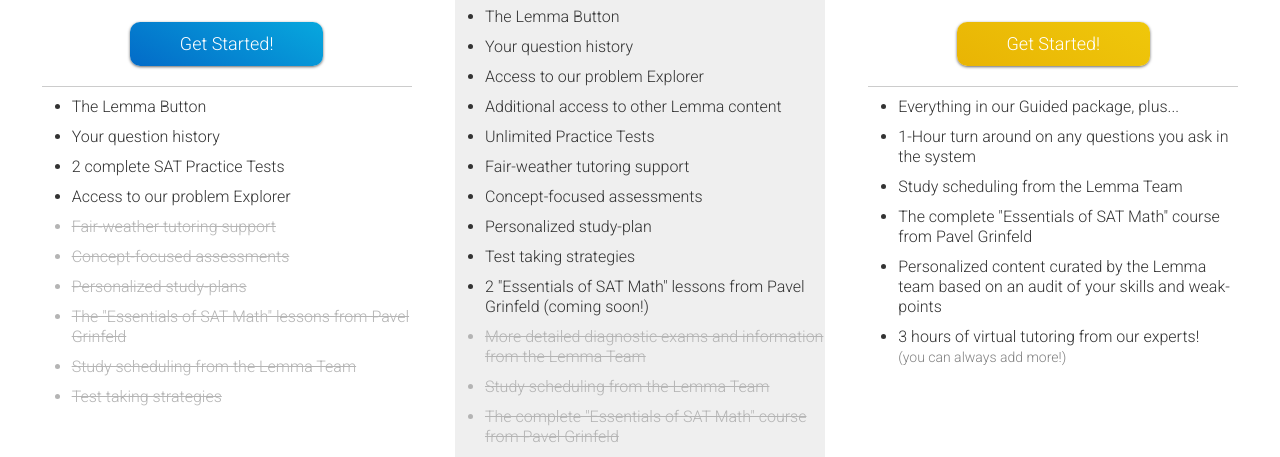
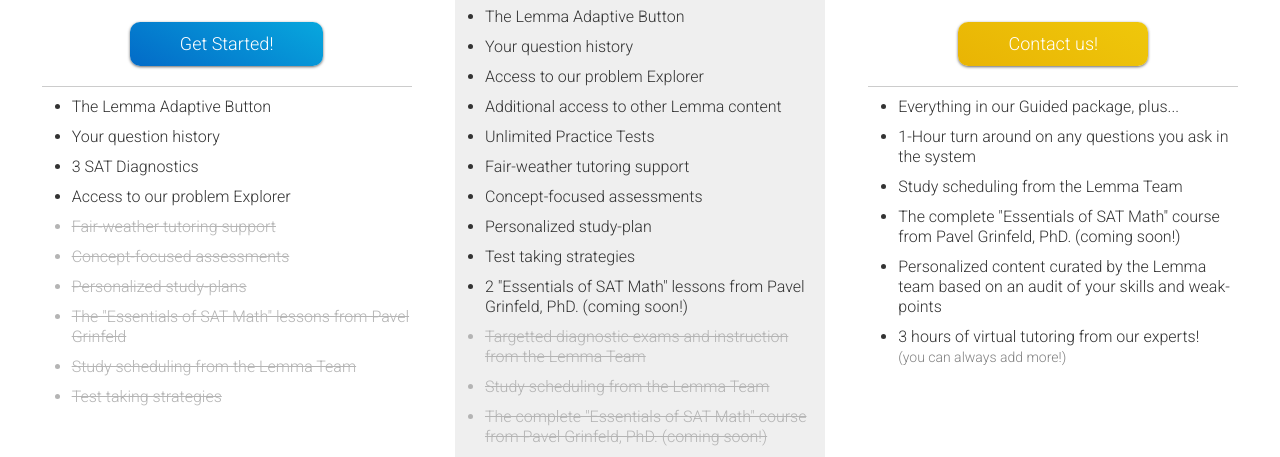
Before and after one commit to dennisss/lemma-prep, a website: page public/pricing.html in a window 1280 px wide. Shown: the part 612-1069 px from the top of the page. Drawn offline with Linux system fonts and the light colour scheme.

Commit message:
Tinkering

```diff
--- a/public/css/pricing.css
+++ b/public/css/pricing.css
@@ -223,7 +223,7 @@
   box-shadow: 0 1px 3px 0 rgba(0, 0, 0, .6);
   display: inline-block;
   cursor: default;
-  background-position: 100% 100%;
+  background-position: 99% 100%;
   background-size: 180% 200%;
   transition: all .5s ease;
 }
--- a/public/pricing.html
+++ b/public/pricing.html
@@ -65,9 +65,9 @@
             <div class="pricing-button-wrap"><a href="https://lem.ma/books/ByrW8zXlGAhREdPsLb_cPA/checkout?refe=%2Ftesting%2Fsat" class="pricing-button blue">Get Started!</a></div>
           </div>
         <ul class="pricing-features">
-          <li class="pricing-list-item">The Lemma Button</li>
+          <li class="pricing-list-item">The Lemma Adaptive Button</li>
           <li class="pricing-list-item">Your question history</li>
-          <li class="pricing-list-item">2 complete SAT Practice Tests</li>
+          <li class="pricing-list-item">3 SAT Diagnostics</li>
           <li class="pricing-list-item">Access to our problem Explorer</li>
         </ul>
         <ul class="pricing-features-greyed">
@@ -91,7 +91,7 @@
           <div class="pricing-button-wrap"><a href="https://lemma.app/books/ByrW8zXlGAhREdPsLb_cPA/checkout?refe=%2Ftesting%2Fsat" class="pricing-button orange">Get Started!</a></div>
         </div>
         <ul class="pricing-features">
-          <li class="pricing-list-item">The Lemma Button</li>
+          <li class="pricing-list-item">The Lemma Adaptive Button</li>
           <li class="pricing-list-item">Your question history</li>
           <li class="pricing-list-item">Access to our problem Explorer</li>
           <li class="pricing-list-item">Additional access to other Lemma content</li>
@@ -100,12 +100,12 @@
           <li class="pricing-list-item">Concept-focused assessments</li>
           <li class="pricing-list-item">Personalized study-plan</li>
           <li class="pricing-list-item">Test taking strategies</li>
-          <li class="pricing-list-item">2 &quot;Essentials of SAT Math&quot; lessons from Pavel Grinfeld (coming soon!)</li>
+          <li class="pricing-list-item">2 &quot;Essentials of SAT Math&quot; lessons from Pavel Grinfeld, PhD. (coming soon!)</li>
         </ul>
         <ul class="pricing-features-greyed">
-          <li class="pricing-list-item">More detailed diagnostic exams and information from the Lemma Team</li>
+          <li class="pricing-list-item">Targetted diagnostic exams and instruction from the Lemma Team</li>
           <li class="pricing-list-item">Study scheduling from the Lemma Team</li>
-          <li class="pricing-list-item">The complete &quot;Essentials of SAT Math&quot; course from Pavel Grinfeld</li>
+          <li class="pricing-list-item">The complete &quot;Essentials of SAT Math&quot; course from Pavel Grinfeld, PhD. (coming soon!)</li>
         </ul>
       </div>
       <div class="pricing-product">
@@ -116,13 +116,13 @@
             <div class="pricing-price">$25.00<span style="font-size: 16px; font-weight: 300; color: gray;"> per month</span><br><span style="font-size: 14px; font-weight: 200; color: grey;">*billed annually</span></div>
           </div>
           <div class="pricing-product-desc">The Lemma team works with you more intensely to boost your score!</div>
-          <div class="pricing-button-wrap"><a href="https://lemma.app/books/ByrW8zXlGAhREdPsLb_cPA/checkout?refe=%2Ftesting%2Fsat" class="pricing-button yellow">Get Started!</a></div>
+          <div class="pricing-button-wrap"><a href="https://lem.ma/contact" class="pricing-button yellow">Contact us!</a></div>
         </div>
         <ul class="pricing-features">
           <li class="pricing-list-item">Everything in our Guided package, plus...</li>
           <li class="pricing-list-item">1-Hour turn around on any questions you ask in the system</li>
           <li class="pricing-list-item">Study scheduling from the Lemma Team</li>
-          <li class="pricing-list-item">The complete &quot;Essentials of SAT Math&quot; course from Pavel Grinfeld</li>
+          <li class="pricing-list-item">The complete &quot;Essentials of SAT Math&quot; course from Pavel Grinfeld, PhD. (coming soon!)</li>
           <li class="pricing-list-item">Personalized content curated by the Lemma team based on an audit of your skills and weak-points</li>
           <li class="pricing-list-item">3 hours of virtual tutoring from our experts!<br><span style="font-size: 14px; color: gray;">(you can always add more!)</span></li>
         </ul>
```
